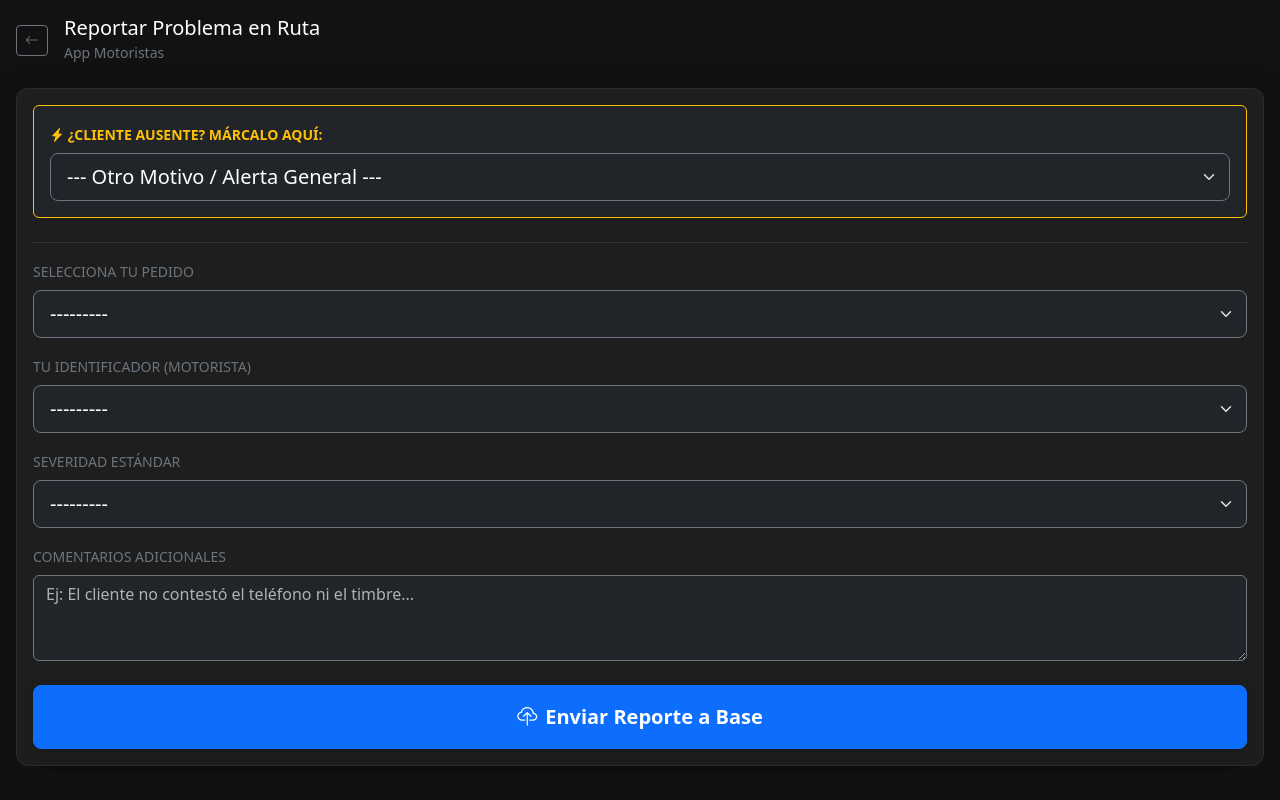
After one commit to MATIAS5645/Logico, a Django app: page /incidencias/movil/ in a window 1280 px wide. The commit adds this page. Run offline with Django 5.2, Linux system fonts and the light colour scheme; data that the repository does not hold is empty.

Commit message:
version 4.6

```diff
--- a/logico_core/urls.py
+++ b/logico_core/urls.py
@@ -29,4 +29,5 @@ urlpatterns = [
     path('incidencias/crear/', views.crear_incidencia, name='crear_incidencia'),
     path('api/movimientos/<int:pk>/confirmar/', views.confirmar_entrega, name='api_confirmar_entrega'),
     path('reportes/mensual/pdf/', views.generar_reporte_mensual_pdf, name='descargar_reporte_mensual'),
+    path('incidencias/movil/', views.crear_incidencia_movil, name='crear_incidencia_movil'),
 ]
--- a/operaciones/forms.py
+++ b/operaciones/forms.py
@@ -14,3 +14,28 @@ class IncidenciaForm(forms.ModelForm):
             'tipo': forms.Select(attrs={'class': 'form-select bg-dark text-white border-secondary'}),
             'descripcion': forms.Textarea(attrs={'class': 'form-control bg-dark text-white border-secondary', 'rows': 3, 'placeholder': 'Detalle lo sucedido...'}),
         }
+
+from django import forms
+from .models import Incidencia
+
+class IncidenciaMovilForm(forms.ModelForm):
+    # Campo virtual para que el motorista marque rápido desde el celular si requiere reenvío
+    causa_reenvio = forms.ChoiceField(
+        choices=[
+            ('ninguna', '--- Otro Motivo / Alerta General ---'),
+            ('cliente_ausente', 'Cliente no estaba en su casa (Requiere Reenvío)'),
+        ],
+        initial='ninguna',
+        widget=forms.Select(attrs={'class': 'form-select form-select-lg bg-dark text-white border-secondary'}),
+        label="Acción Rápida (Móvil)"
+    )
+
+    class Meta:
+        model = Incidencia
+        fields = ['movimiento', 'motorista', 'tipo', 'descripcion']
+        widgets = {
+            'movimiento': forms.Select(attrs={'class': 'form-select form-select-lg bg-dark text-white border-secondary'}),
+            'motorista': forms.Select(attrs={'class': 'form-select form-select-lg bg-dark text-white border-secondary'}),
+            'tipo': forms.Select(attrs={'class': 'form-select form-select-lg bg-dark text-white border-secondary'}),
+            'descripcion': forms.Textarea(attrs={'class': 'form-control bg-dark text-white border-secondary', 'rows': 3, 'placeholder': 'Ej: El cliente no contestó el teléfono ni el timbre...'}),
+        }
--- a/operaciones/models.py
+++ b/operaciones/models.py
@@ -20,9 +20,21 @@ class Motocicleta(models.Model):
     marca = models.CharField(max_length=50)
     modelo = models.CharField(max_length=50)
     anio = models.IntegerField(verbose_name="Año")
+    ESTADOS_MOTO = [
+        ('Disponible', 'Disponible'),
+        ('Mantenimiento', 'En Mantenimiento'),
+    ]
+
+    # 💡 2. Agregamos la columna con un valor por defecto
+    estado = models.CharField(
+        max_length=20,
+        choices=ESTADOS_MOTO,
+        default='Disponible'
+    )
 
     def __str__(self):
-        return f"{self.patente} ({self.marca} {self.modelo})"
+        return f"{self.patente} - {self.marca}"
+
 
 class Motorista(models.Model):
     user = models.OneToOneField(User, on_delete=models.CASCADE, related_name='motorista_perfil', null=True, blank=True)
--- /dev/null
+++ b/operaciones/templates/crear_incidencia_movil.html
@@ -0,0 +1,79 @@
+{% load static %}
+<!DOCTYPE html>
+<html lang="es" data-bs-theme="dark">
+<head>
+    <meta charset="UTF-8">
+    <meta name="viewport" content="width=device-width, initial-scale=1.0">
+    <title>Reportar Ruta - Lógico</title>
+    <link href="https://cdn.jsdelivr.net/npm/bootstrap@5.3.2/dist/css/bootstrap.min.css" rel="stylesheet">
+    <link rel="stylesheet" href="https://cdn.jsdelivr.net/npm/bootstrap-icons@1.11.1/font/bootstrap-icons.css">
+    <style>
+        body { background-color: #121212; }
+        .card-movil { background-color: #1e1e1e; border: 1px solid #2d2d2d; border-radius: 12px; }
+    </style>
+</head>
+<body class="p-3">
+
+    <div class="container-fluid m-0 p-0">
+        <div class="d-flex align-items-center mb-4">
+            <a href="{% url 'listado_incidencias' %}" class="btn btn-outline-secondary me-3 btn-sm">
+                <i class="bi bi-arrow-left"></i>
+            </a>
+            <div>
+                <h5 class="text-white mb-0">Reportar Problema en Ruta</h5>
+                <small class="text-secondary">App Motoristas</small>
+            </div>
+        </div>
+
+        <div class="card card-movil p-3 shadow-lg">
+            <form method="post">
+                {% csrf_token %}
+
+                <div class="mb-4 p-3 bg-dark rounded border border-warning">
+                    <label class="form-label text-warning small fw-bold text-uppercase">
+                        <i class="bi bi-lightning-charge-fill"></i> ¿Cliente ausente? Márcalo aquí:
+                    </label>
+                    {{ form.causa_reenvio }}
+                </div>
+
+                <hr class="border-secondary my-3">
+
+                <div class="mb-3">
+                    <label class="form-label text-secondary small text-uppercase">Selecciona tu Pedido</label>
+                    {{ form.movimiento }}
+                </div>
+
+                <div class="mb-3">
+                    <label class="form-label text-secondary small text-uppercase">Tu Identificador (Motorista)</label>
+                    {{ form.motorista }}
+                </div>
+
+                <div class="mb-3">
+                    <label class="form-label text-secondary small text-uppercase">Severidad Estándar</label>
+                    {{ form.tipo }}
+                </div>
+
+                <div class="mb-3">
+                    <label class="form-label text-secondary small text-uppercase">Comentarios adicionales</label>
+                    {{ form.descripcion }}
+                </div>
+
+                <div class="d-grid gap-2 mt-4">
+                    <button type="submit" class="btn btn-primary btn-lg py-3 fw-bold shadow">
+                        <i class="bi bi-cloud-upload me-2"></i>Enviar Reporte a Base
+                    </button>
+                </div>
+            </form>
+        </div>
+    </div>
+
+    <script>
+        document.getElementById('id_causa_reenvio').addEventListener('change', function() {
+            if(this.value === 'cliente_ausente') {
+                document.getElementById('id_tipo').value = 'Media';
+                document.getElementById('id_descripcion').placeholder = 'El cliente no se encontraba en el domicilio indicado.';
+            }
+        });
+    </script>
+</body>
+</html>
--- a/operaciones/templates/registro_motos.html
+++ b/operaciones/templates/registro_motos.html
@@ -49,6 +49,7 @@
                                     <th>Marca</th>
                                     <th>Modelo</th>
                                     <th>Año</th>
+                                    <th>Estado</th>
                                     <th>Acciones</th>
                                 </tr>
                             </thead>
@@ -67,6 +68,11 @@
                                             <i class="bi bi-trash"></i>
                                         </a>
                                     </td>
+                                    <td>
+                                        <span class="badge {% if m.estado == 'Disponible' %}bg-success{% else %}bg-warning text-dark{% endif %}">
+                                            {{ m.estado }}
+                                        </span>
+                                        </td>
                                 </tr>
                                 {% empty %}
                                 <tr><td colspan="5" class="text-center text-secondary py-3">No hay motocicletas registradas en la flota.</td></tr>
--- a/operaciones/views.py
+++ b/operaciones/views.py
@@ -21,7 +21,7 @@ from reportlab.lib import colors
 import datetime
 from .models import Incidencia
 from django.http import HttpResponse
-from .forms import IncidenciaForm
+from .forms import IncidenciaForm, IncidenciaMovilForm
 import random
 
 
@@ -540,3 +540,29 @@ def crear_incidencia(request):
         form = IncidenciaForm()
 
     return render(request, 'crear_incidencia.html', {'form': form})
+
+def crear_incidencia_movil(request):
+    if request.method == 'POST':
+        form = IncidenciaMovilForm(request.POST)
+        if form.is_valid():
+            # 1. Guardamos la incidencia en la base de datos
+            incidencia = form.save(commit=False)
+
+            # Detectamos si marcó la opción móvil de cliente ausente
+            accion = form.cleaned_data.get('causa_reenvio')
+            if accion == 'cliente_ausente':
+                incidencia.tipo = 'Media' # O la gravedad que definas
+                if not incidencia.descripcion:
+                    incidencia.descripcion = "El cliente no estaba en su casa. Pedido programado para reenvío."
+
+                # 2. Modificamos el estado del pedido relacionado (Movimiento)
+                pedido = incidencia.movimiento
+                pedido.estado = 'Reenviado' # O 'En Retorno' según tus Choices de Movimiento
+                pedido.save()
+
+            incidencia.save()
+            return redirect('listado_incidencias')
+    else:
+        form = IncidenciaMovilForm()
+
+    return render(request, 'crear_incidencia_movil.html', {'form': form})
```
Also changed, not shown: operaciones/migrations/0005_motocicleta_estado.py (added), 1 other file.
